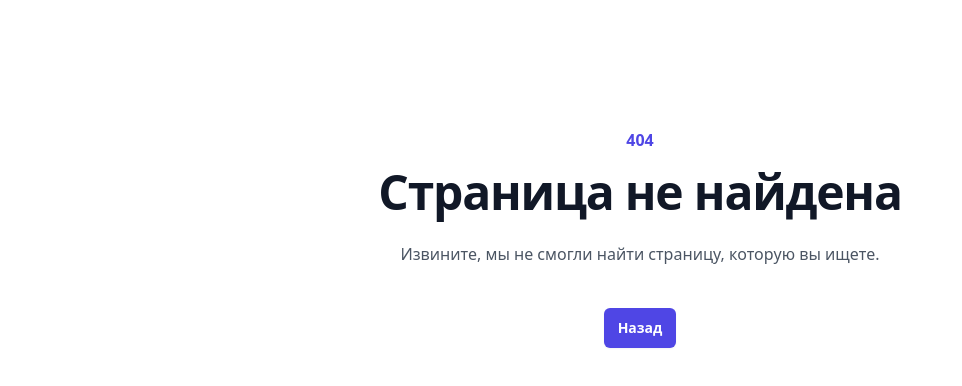
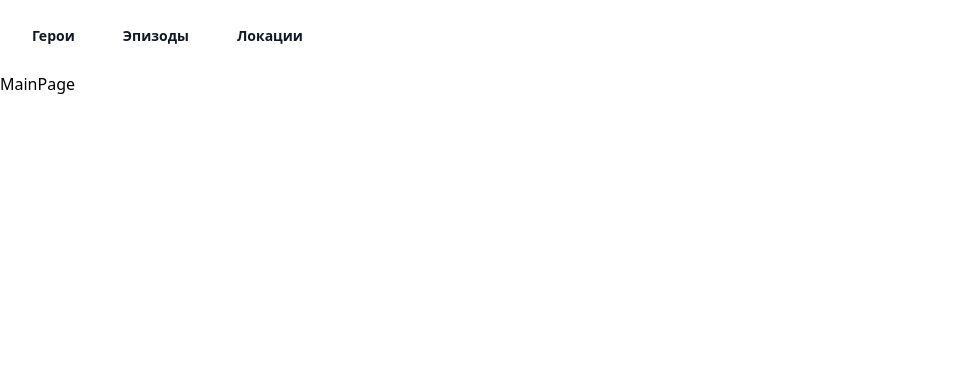
Before and after one commit to 4dimarik/MF_M4, a React (Create React App) app: page / in a window 1280 px wide. Before the commit this address led to /404. Shown: the top 386 px of the page, without its empty margins (0-962 px from the left). Built offline with nearby package versions, Linux system fonts and the light colour scheme.

Commit message:
fix(layouts/IndexLayout) view index route

```diff
--- a/src/Layouts/IndexLayout.jsx
+++ b/src/Layouts/IndexLayout.jsx
@@ -19,10 +19,14 @@ export default function IndexLayout() {
   return (
     <div className="container mx-auto">
       <Nav />
-      {!isValidCategory ? (
-        <Navigate to="/404" replace={true} />
+      {category ? (
+        !isValidCategory ? (
+          <Navigate to="/404" replace={true} />
+        ) : (
+          <Outlet context={{ category, data: categoriesData[category] }} />
+        )
       ) : (
-        <Outlet context={{ category, data: categoriesData[category] }} />
+        <Outlet />
       )}
     </div>
   );
```
